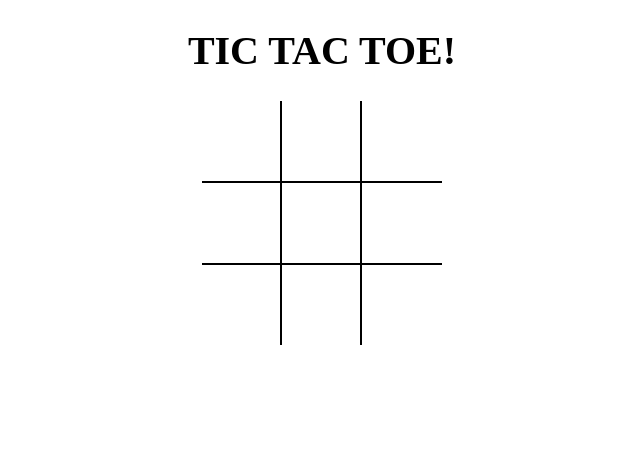
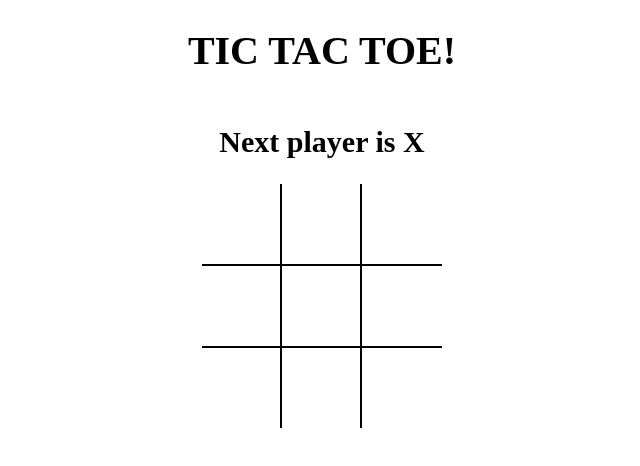
Before and after one commit to piesieomane/tictactoe, a React (Vite) app: page / in a window 1280 px wide. Shown: the top 466 px of the page, without its empty margins (318-958 px from the left). Built offline with nearby package versions, Linux system fonts and the light colour scheme.

Commit message:
calc winner and lift state up

```diff
--- a/src/App.jsx
+++ b/src/App.jsx
@@ -1,12 +1,42 @@
-import React from 'react';
+import React, { useState } from 'react';
 import Board from './components/Board';
+import { calculateWinner } from './helpers';
 import './styles/root.scss';
 
 const App = () => {
+  const [board, setboard] = useState(Array(9).fill(null));
+  const [isXNext, setIsXNext] = useState(true);
+
+  const winner = calculateWinner(board);
+  // console.log('wi', board);
+  // console.log(winner);
+
+  const message = winner
+    ? `Winner is ${winner}`
+    : `Next player is ${isXNext ? 'X' : 'O'}`;
+
+  const handleClickPosition = position => {
+    if (board[position] || winner) {
+      return;
+    }
+
+    setboard(prevState => {
+      return prevState.map((square, pos) => {
+        if (pos === position) {
+          return isXNext ? 'X' : 'O';
+        }
+
+        return square;
+      });
+    });
+    setIsXNext(prev => !prev);
+  };
+
   return (
     <div className="app">
       <h1>TIC TAC TOE!</h1>
-      <Board />
+      <h2>{message}</h2>
+      <Board board={board} handleClickPosition={handleClickPosition} />
     </div>
   );
 };
--- a/src/components/Board.jsx
+++ b/src/components/Board.jsx
@@ -1,28 +1,7 @@
-import React, { useState } from 'react';
+import React from 'react';
 import Square from './Square';
 
-const Board = () => {
-  const [board, setboard] = useState(Array(9).fill(null));
-  const [isXNext, setIsXNext] = useState(true);
-  console.log(board);
-
-  const handleClickPosition = position => {
-    if (board[position]) {
-      return;
-    }
-    console.log('PP', position);
-    setboard(prevState => {
-      return prevState.map((square, pos) => {
-        console.log('DDD', position, pos);
-        if (pos === position) {
-          return isXNext ? 'X' : 'O';
-        }
-        return square;
-      });
-    });
-    setIsXNext(prev => !prev);
-  };
-
+const Board = ({ board, handleClickPosition }) => {
   const renderSquare = position => {
     return (
       <Square
--- /dev/null
+++ b/src/helpers.js
@@ -0,0 +1,19 @@
+export function calculateWinner(squares) {
+  const lines = [
+    [0, 1, 2],
+    [3, 4, 5],
+    [6, 7, 8],
+    [0, 3, 6],
+    [1, 4, 7],
+    [2, 5, 8],
+    [0, 4, 8],
+    [2, 4, 6],
+  ];
+  for (let i = 0; i < lines.length; i++) {
+    const [a, b, c] = lines[i];
+    if (squares[a] && squares[a] === squares[b] && squares[a] === squares[c]) {
+      return squares[a];
+    }
+  }
+  return null;
+}
```
